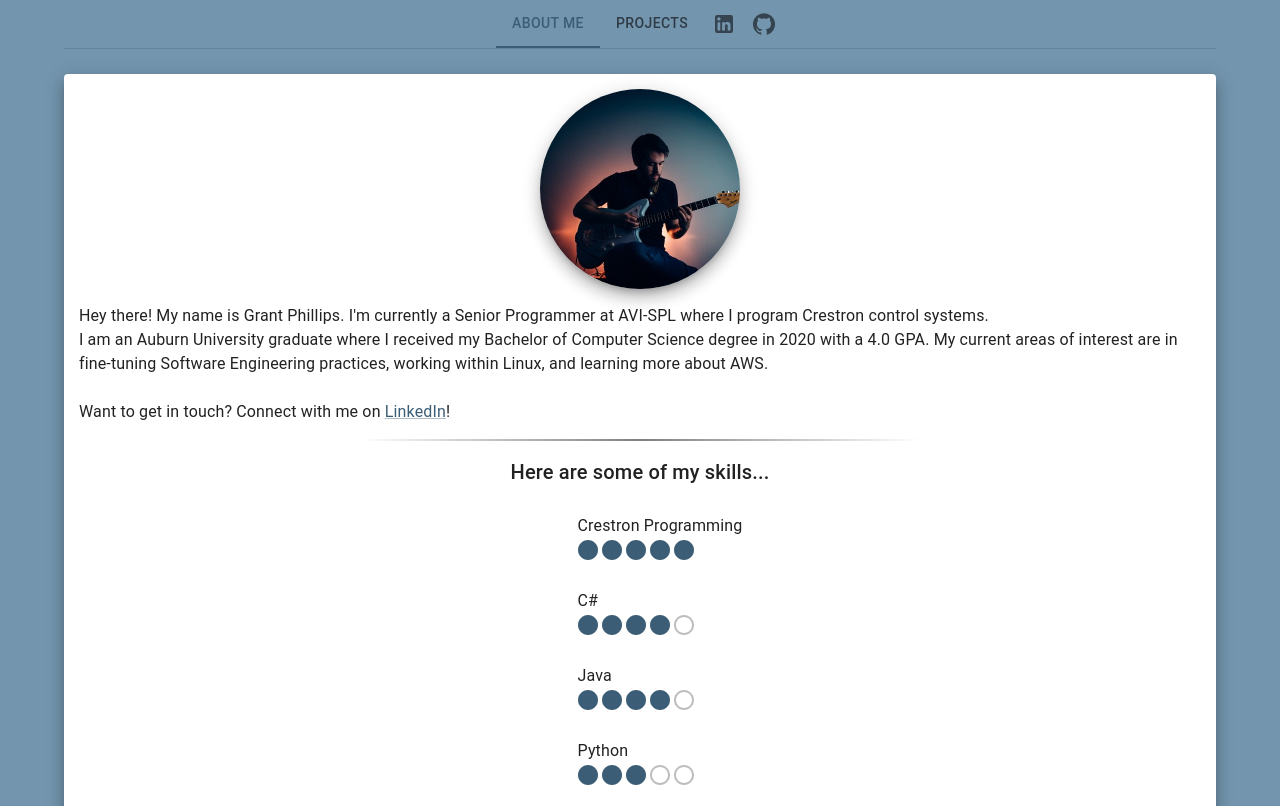
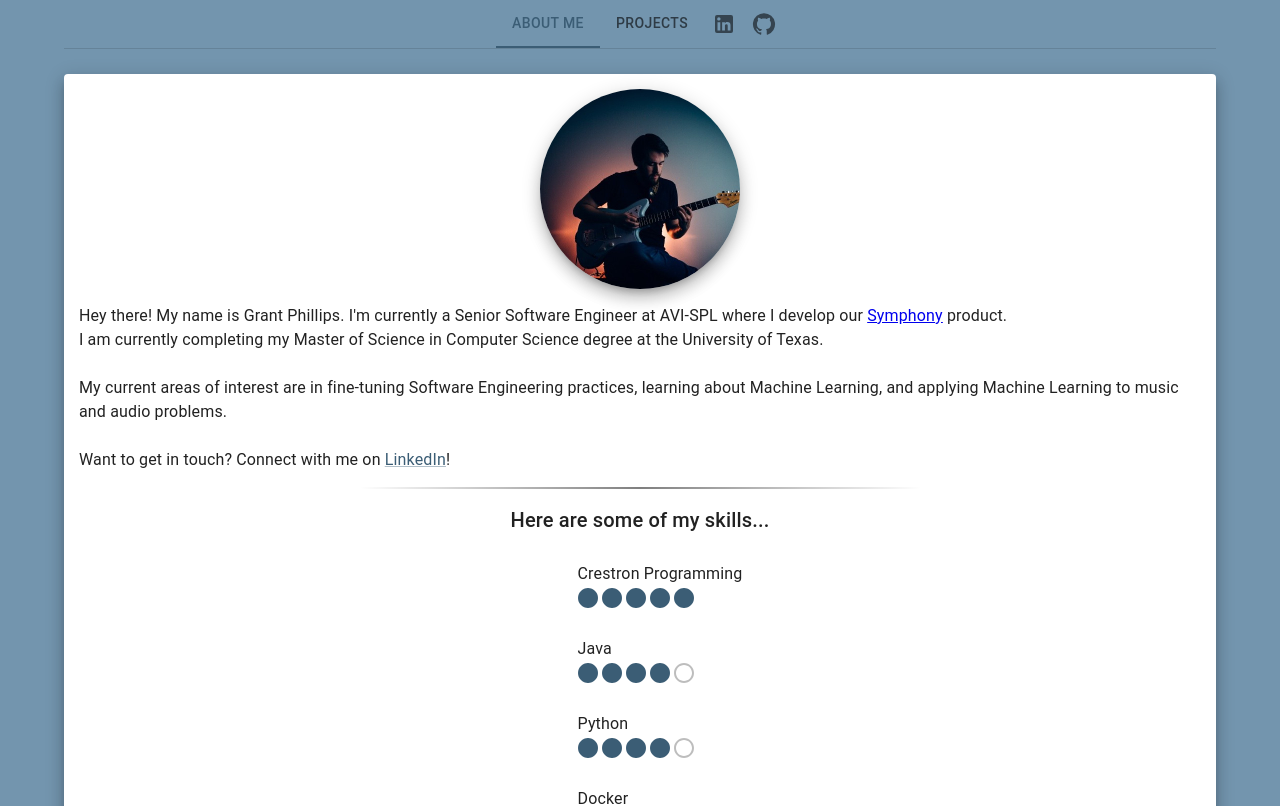
Before and after one commit to GCPhillips/Personal-Website, a React (Create React App) app: page / in a window 1280 px wide. Shown: the top 806 px of the page. Built offline with nearby package versions, Linux system fonts and the light colour scheme.

Commit message:
updated dependencies and personal info

```diff
--- a/package.json
+++ b/package.json
@@ -13,7 +13,7 @@
     "@testing-library/user-event": "^12.8.3",
     "react": "^17.0.2",
     "react-dom": "^17.0.2",
-    "react-scripts": "4.0.3",
+    "react-scripts": "^5.0.1",
     "web-vitals": "^1.1.2"
   },
   "scripts": {
--- a/src/components/AboutMe.js
+++ b/src/components/AboutMe.js
@@ -16,10 +16,12 @@ export default function AboutMe() {
             </div>
             <div style={{padding: "0px 15px"}}>
                 <Typography variant={"p"}>
-                    Hey there! My name is Grant Phillips.  I'm currently a Senior Programmer at AVI-SPL where I program Crestron control systems.
+                    Hey there! My name is Grant Phillips.  I'm currently a Senior Software Engineer at AVI-SPL where I develop our <a href="https://avispl.com/symphony/">Symphony</a> product.
                     <br/>
-                    I am an Auburn University graduate where I received my Bachelor of Computer Science degree in 2020 with a 4.0 GPA.
-                    My current areas of interest are in fine-tuning Software Engineering practices, working within Linux, and learning more about AWS.
+                    I am currently completing my Master of Science in Computer Science degree at the University of Texas.
+                    <br/>
+                    <br/>
+                    My current areas of interest are in fine-tuning Software Engineering practices, learning about Machine Learning, and applying Machine Learning to music and audio problems.
                     <br/>
                     <br/>
                     Want to get in touch? Connect with me on {<Link href={"https://www.linkedin.com/in/gcphillips"}>LinkedIn</Link>}!
--- a/src/components/Skills.js
+++ b/src/components/Skills.js
@@ -2,9 +2,8 @@ import SkillsItem from "./SkillsItem";
 
 const skills = [
     { name: "Crestron Programming", rating: 5},
-    { name: "C#", rating: 4 },
     { name: "Java", rating: 4 },
-    { name: "Python", rating: 3 },
+    { name: "Python", rating: 4 },
     { name: "Docker", rating: 3 },
     { name: "Linux", rating: 3 },
     { name: "AWS", rating: 2}
```
Also changed, not shown: 1 other file (tests, documents, lock files or other folders).
